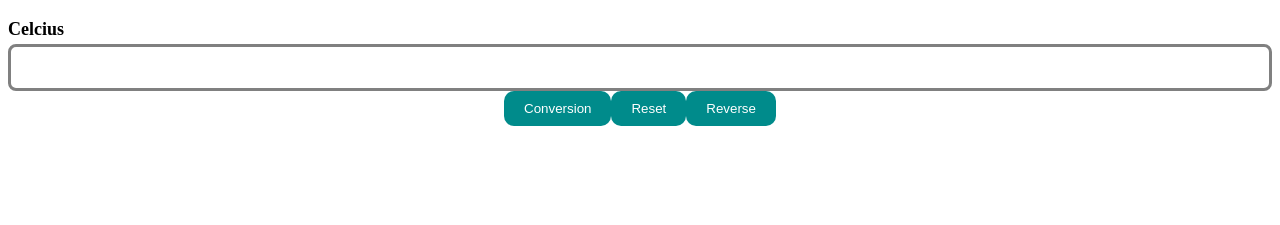
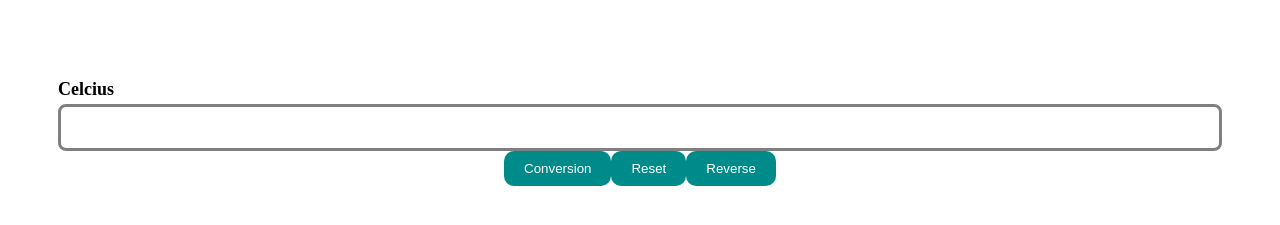
Before and after one commit to revou-fundamental-course/12-jun-23-Sulaiman-29, a plain HTML site: page index.html in a window 1280 px wide. Shown: the part 61-286 px from the top of the page. Drawn offline with Linux system fonts and the light colour scheme.

Commit message:
perubahan css

```diff
--- a/css/style.css
+++ b/css/style.css
@@ -10,6 +10,11 @@ header {
     margin-left: 100px;
     margin-right: 100px;
     border-radius: 10px;
+
+}
+section{
+    position: relative;
+    padding: 60px 50px 40px 50px;
 
 }
 
```
